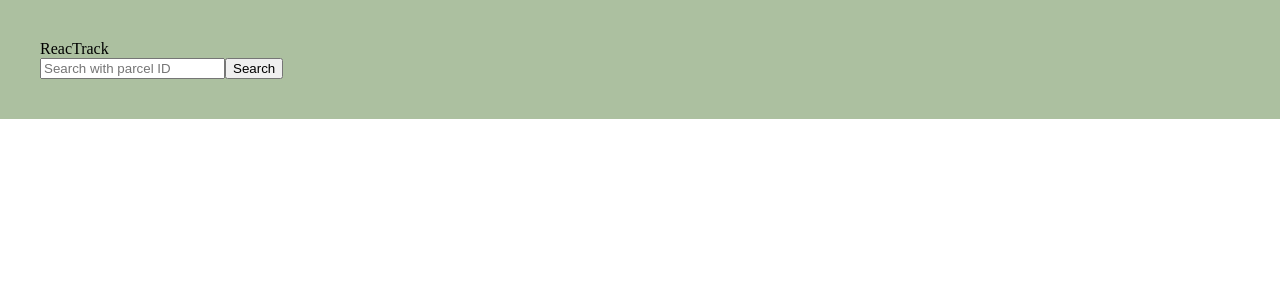
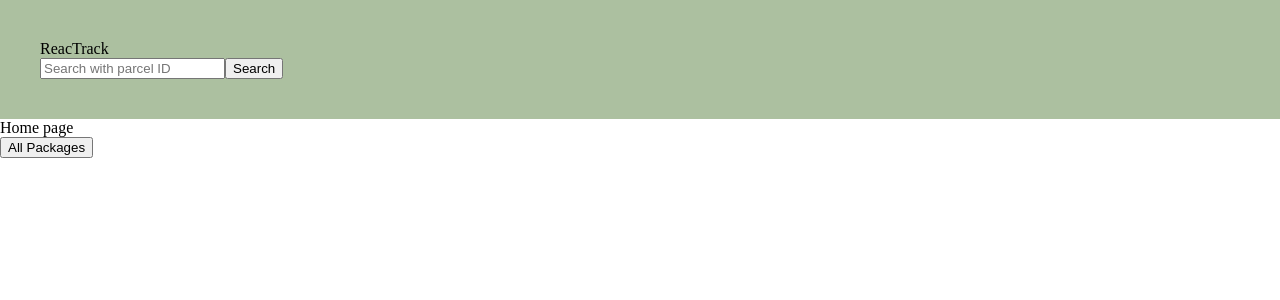
Before and after one commit to blacknstones/ReacTrack, a React (Create React App) app: page / in a window 1280 px wide. Shown: the top 300 px of the page. Built offline with nearby package versions, Linux system fonts and the light colour scheme; no server answers.

Commit message:
Added HomePage component, including a button to fetch API when clicked. It has no way to display the data yet.

```diff
--- a/src/App.js
+++ b/src/App.js
@@ -1,18 +1,31 @@
 // React core
-import React from 'react';
+import React, { useState, useEffect } from 'react';
+import { BrowserRouter as Router, Switch, Route } from "react-router-dom";
 
 // Components
-import Header from './components/Header';
 
 
 
 // Other imports
 import './css/style.css';
+import HomePage from './components/HomepPage';
 
 export default function App() {
+
+
+
+
   return (
-    <div className="App">
-      <Header/>
-    </div>
+    <Router>
+      <div className="App">
+        <Switch>
+          <Route path="/">
+            <HomePage />
+          </Route>
+        </Switch>
+      </div>
+    </Router>
+
+
   );
 }
--- /dev/null
+++ b/src/components/HomepPage.jsx
@@ -0,0 +1,43 @@
+// React core
+import React, { useState, useEffect } from 'react';
+
+// Components
+import Header from "../components/Header";
+
+export default function HomePage() {
+    const [status, setStatus] = useState(0);
+    const [information, setInformation] = useState([]);
+    const endpoint = "https://my.api.mockaroo.com/orders.json?key=e49e6840";
+
+    const getData = async () => {
+        try {
+            const response = await fetch(endpoint, { mode: "cors" });
+            const data = await response.json();
+            setInformation(data);
+            setStatus(1);
+
+        } catch (error) {
+            console.log(error);
+            setStatus(2);
+        }
+    };
+
+    useEffect(() => {
+        getData();
+    }, []);
+
+
+
+
+
+
+
+    return (
+        <div className="home-page">
+            <Header />
+            <h1>Home page</h1>
+            <button onClick={getData}>All Packages</button>
+        </div>
+    );
+
+}
```
